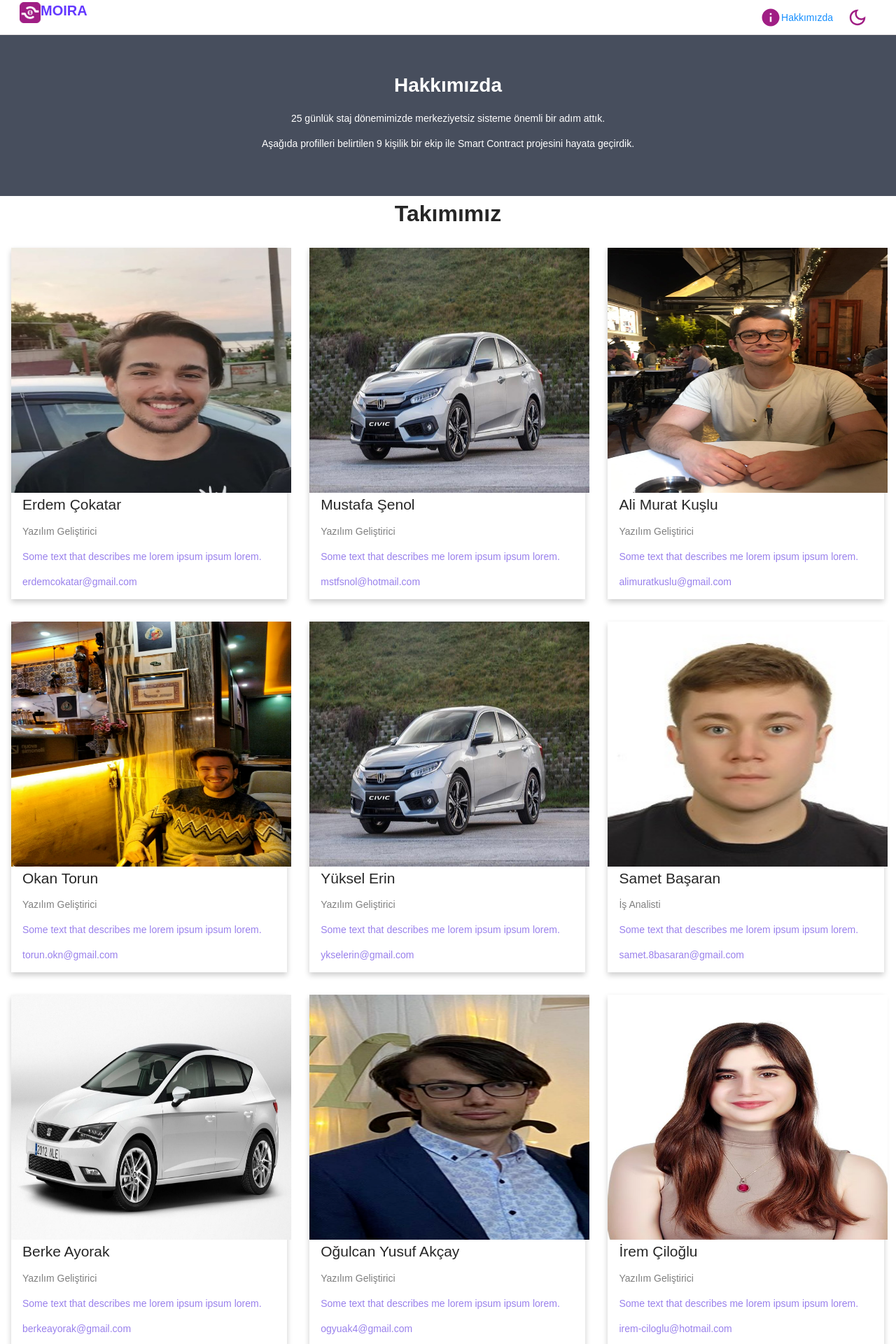
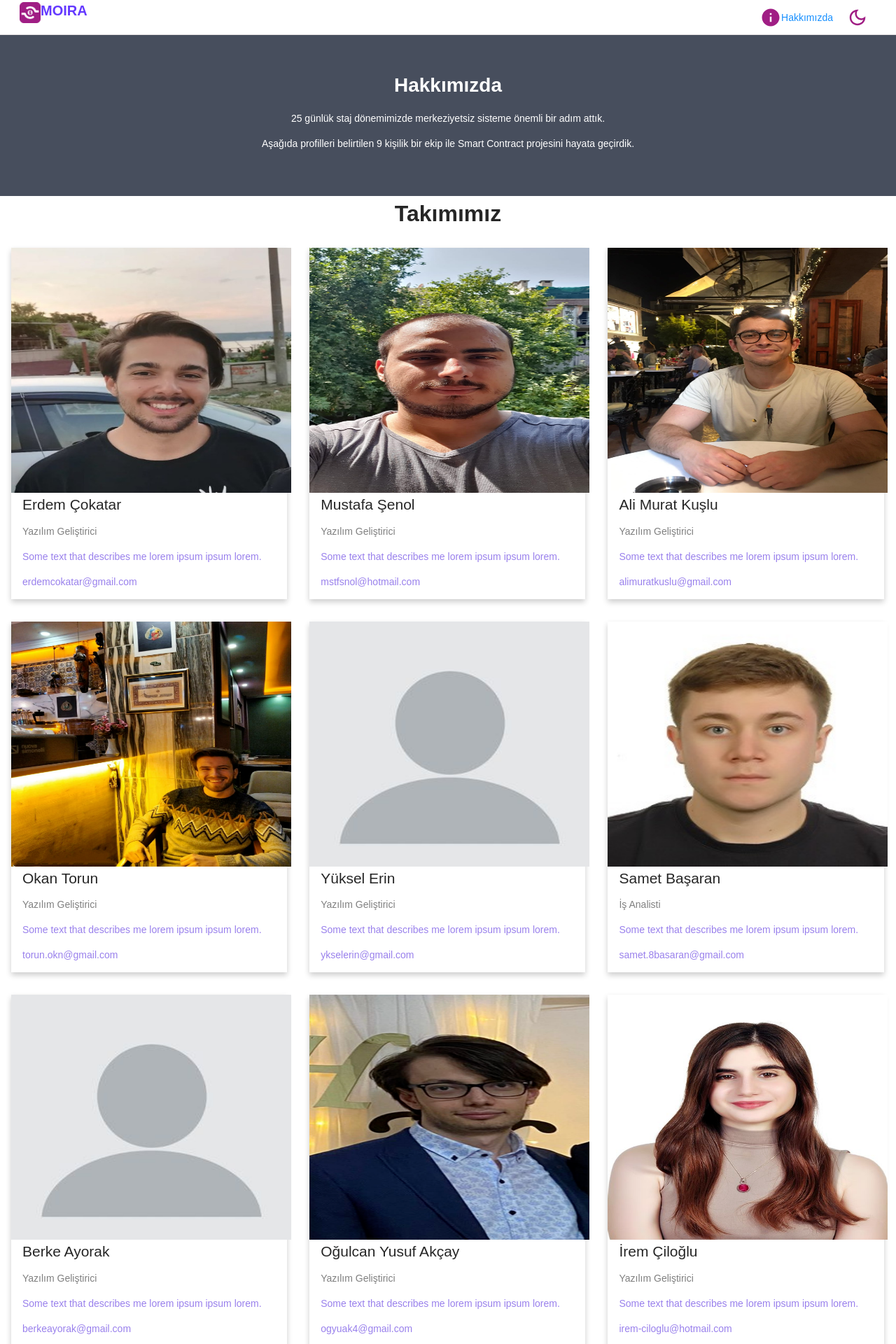
Before and after one commit to Smart-Contract-Intertech/FrontendBackEnd, a React (Create React App) app in the folder Dashboard/: page /about in a window 1280 px wide. Shown: the top 1920 px of the page at 70% size. Built offline with nearby package versions, Linux system fonts and the light colour scheme.

Commit message:
fixed
fixed

```diff
--- a/Dashboard/src/components/datatable/Datatable.jsx
+++ b/Dashboard/src/components/datatable/Datatable.jsx
@@ -6,6 +6,7 @@ import { useContext } from "react";
 import { TransactionContext } from "../../context/TransactionContext";
 import { ethers } from "ethers";
 import { contractABI, contractAddress } from "../../utils/constants";
+import {shortenAddress} from "../../utils/shortenAddress";
 
 const { ethereum } = window;
 
@@ -45,8 +46,7 @@ const Datatable = () => {
       await transactionDeleted.wait();
       console.log(`Success - ${transactionDeleted.hash}`);
 
-      window.location.reload();
-
+      //window.location.reload();
 
   };
 
@@ -54,8 +54,9 @@ const Datatable = () => {
     "amount":"",
     "nickName":"",
   }
-  const handleResend = (id) => {
+  const handleResend = async(id) => {
 
+    await handleDelete(id);
     const rows=transactions.map((transaction, i) => (
       {
       id: i,
@@ -68,7 +69,7 @@ const Datatable = () => {
       gonderimTarihi:transaction.investmentNo,
       }))
 
-      setformData((prevState) => ({ "addressTo": rows[id].gonderimTarihi ,"nickName": rows[id].email}));
+      setformData((prevState) => ({ "amount": rows[id].age,"addressTo": rows[id].username ,"nickName": rows[id].email}));
   };
 
   const handleEdit = (id) => {
@@ -133,7 +134,7 @@ const Datatable = () => {
         rows={transactions.map((transaction, i) => (
           {
           id: i,
-          username: transaction.addressFrom,
+          username:  shortenAddress(transaction.addressFrom),
           status: sta[transaction.status],
           email: transaction.name,
           age: transaction.amount,
--- a/Dashboard/src/pages/aboutus/AboutUs.jsx
+++ b/Dashboard/src/pages/aboutus/AboutUs.jsx
@@ -8,6 +8,8 @@ import Ogulcan from "../image/ogulcan.png";
 import Samet from "../image/samet.png";
 import Irem from "../image/irem.png";
 import Erdem from "../image/erdem.png";
+import Mustafa from "../image/mustafa.png";
+import Anonim from "../image/anonim.jpg";
 import React from "react";
 import Sidebar from "../../components/sidebar/Sidebar";
 import Navbar from "../../components/navbar/Navbar";
@@ -53,7 +55,7 @@ const AboutUs = () => {
 
           <div className="column">
             <div className="card">
-              <img src={honda} alt="" width="400" height="350" />
+              <img src={Mustafa} alt="" width="400" height="350" />
               <div className="container">
                 <h2>Mustafa Şenol</h2>
                 <p className="title">Yazılım Geliştirici</p>
@@ -90,7 +92,7 @@ const AboutUs = () => {
 
           <div className="column">
             <div className="card">
-              <img src={honda} alt="" width="400" height="350" />
+              <img src={Anonim} alt="" width="400" height="350" />
               <div className="container">
                 <h2>Yüksel Erin</h2>
                 <p className="title">Yazılım Geliştirici</p>
@@ -115,7 +117,7 @@ const AboutUs = () => {
         <div className="row">
           <div className="column">
             <div className="card">
-              <img src={leon} alt="" width="400" height="350" />
+              <img src={Anonim} alt="" width="400" height="350" />
               <div className="container">
                 <h2>Berke Ayorak</h2>
                 <p className="title">Yazılım Geliştirici</p>
```
Also changed, not shown: Dashboard/src/pages/image/anonim.jpg (added), Dashboard/src/pages/image/mustafa.png (added).
